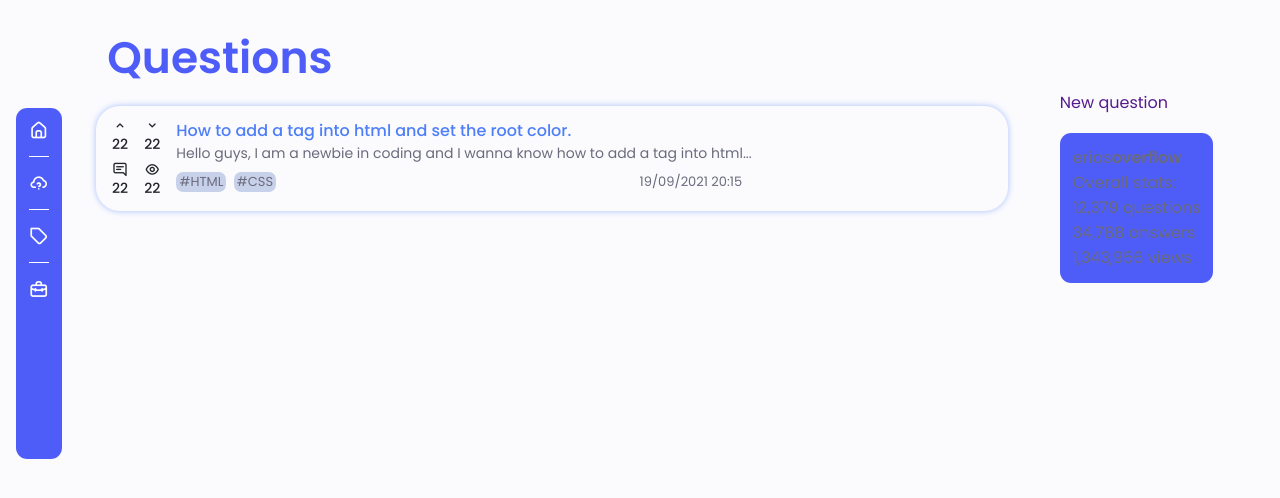
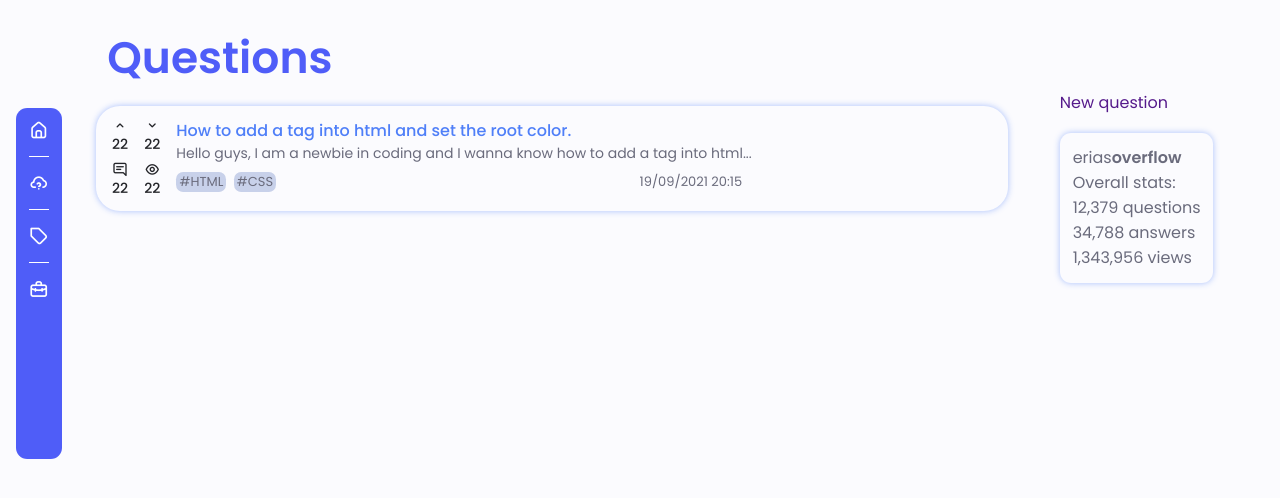
Before and after one commit to eliascerne/django-website, a Django app: page / in a window 1280 px wide. Shown: the part 64-562 px from the top of the page. Run offline with Django 3.2, Linux system fonts and the light colour scheme.

Commit message:
style right_sidebar_rectangle Added a nice shadow to the rectangle

```diff
--- a/eriasoverflow/static/eriasoverflow/home/css/styles.css
+++ b/eriasoverflow/static/eriasoverflow/home/css/styles.css
@@ -203,7 +203,8 @@
 
     .right_sidebar_rectangle{
         position: fixed;
-        background-color: var(--first-color);
+        background-color: var(--body-color);
+        box-shadow: 0 0 6px var(--shadow-color);
         border-radius: .7rem;
         padding: .8rem;
         margin-top: 1.1rem;
```
